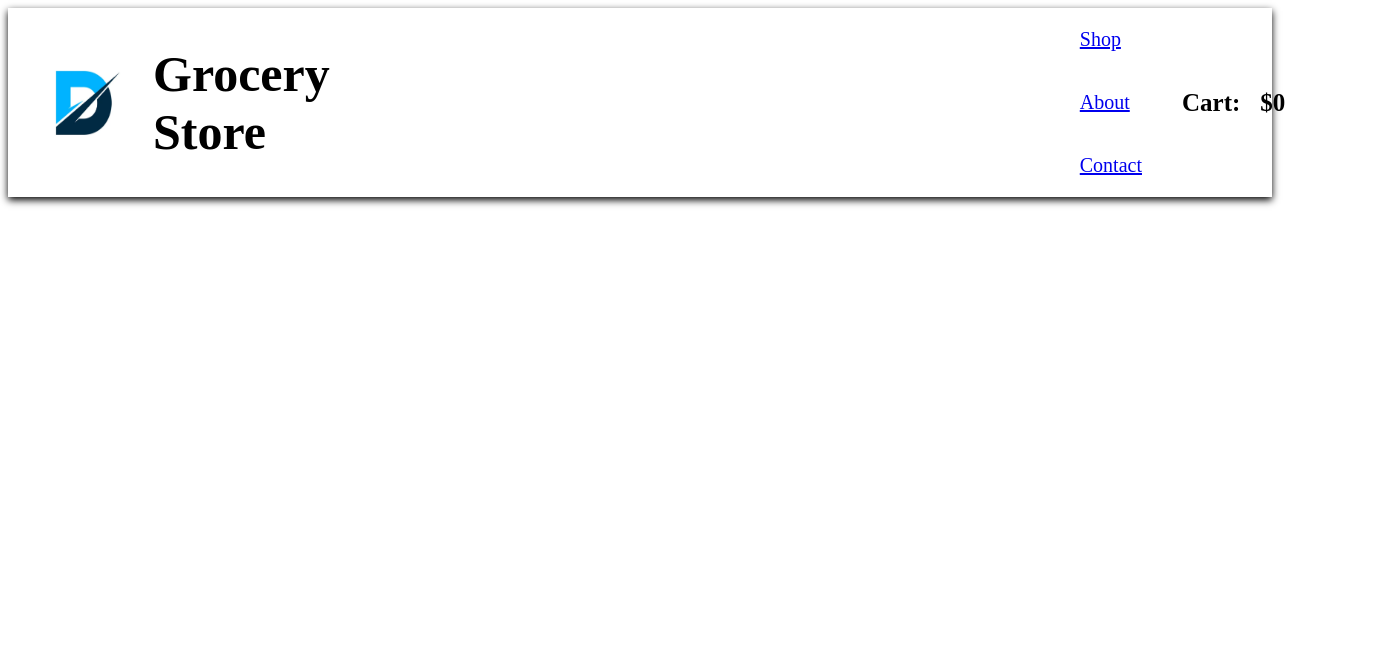
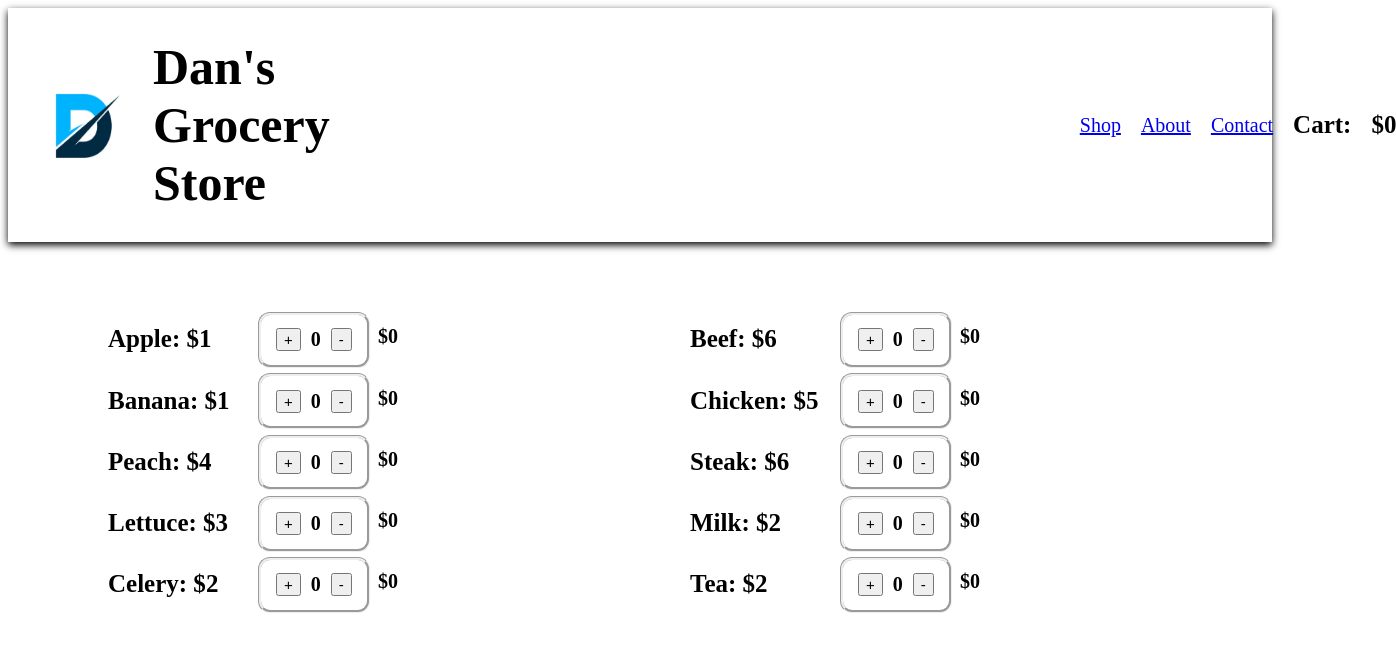
Before and after one commit to dawolfe2/online_shop, a React (Create React App) app in the folder Client/: page / in a window 1280 px wide. Shown: the top 652 px of the page, 1396 px wide, since content can reach past the window. Built offline with nearby package versions, Linux system fonts and the light colour scheme; no server answers.

Commit message:
Added functions for using database

```diff
--- a/Client/src/App.js
+++ b/Client/src/App.js
@@ -11,7 +11,7 @@ import Contact from './components/contact/contact.js'
       <Router>
          <Header/>
          <Routes>
-            <Route path='/Body' element={<Body />} />
+            <Route path='/' element={<Body />} />
             <Route path='/about' element={<About/>} />
             <Route path='/contact' element={<Contact/>} />
           </Routes>
--- a/Client/src/components/Body.css
+++ b/Client/src/components/Body.css
@@ -1,8 +1,15 @@
 .Body{
 }
 
-.Main{
+.MainBody{
+    margin-left: 100px;
+    margin-top: 50px;
   }
+
+.column{
+    float: left;
+    width: 50%;
+}
 
 .Instructions{
     font-size: 30px;
--- a/Client/src/components/Body.js
+++ b/Client/src/components/Body.js
@@ -2,16 +2,25 @@ import React from 'react';
 import './Body.css'
 import Item from './item.js'
 
-//Instructions items create items for the shop, only need to add name of item and price and it will create an html object
+//Create items for the shop, only need to add name of item and price and it will create a new html object
 
 export default function Body(){
   return(
-      <div className="Main">
-            <h4 className="Instructions">Add or remove items from cart by clicking the buttons</h4>
-            <Item Item="Apple" Price="1"/>
-            <Item Item="Banana" Price="2"/>
-            <Item Item="Steak" Price="4"/>
-            <Item Item="Milk" Price="5"/>
+      <div className="MainBody">
+        <div className="column">
+          <Item Item="Apple" Price="1"/>
+          <Item Item="Banana" Price="1"/>
+          <Item Item="Peach" Price="4"/>
+          <Item Item="Lettuce" Price="3"/>
+          <Item Item="Celery" Price="2"/>
+        </div>
+        <div className="column">
+          <Item Item="Beef" Price="6"/>
+          <Item Item="Chicken" Price="5"/>
+          <Item Item="Steak" Price="6"/>
+          <Item Item="Milk" Price="2"/>
+          <Item Item="Tea" Price="2"/>
+        </div>
       </div>
   )
 }
--- a/Client/src/components/Header.css
+++ b/Client/src/components/Header.css
@@ -17,13 +17,13 @@
 }
 
 .navmenu{
+    display: flex;
     margin-left: 700px;
     font-size: 20px;
 }
 
 .navmenu > .navlink {
-    display: inline-block;
-    margin: 20px;
+    margin-left: 20px;
 }
 
 .cart{
--- a/Client/src/components/Header.js
+++ b/Client/src/components/Header.js
@@ -1,9 +1,13 @@
 import React from 'react';
 import logo from '../images/D_logo.PNG'
 import './Header.css'
-import { NavLink, NavMenu }
-    from "./NavbarElements";
 import Axios from 'axios'
+import {
+  BrowserRouter as Router,
+  Switch,
+  Route,
+  Link
+} from 'react-router-dom';
 
 export default class Header extends React.Component{
 
@@ -12,29 +16,44 @@ export default class Header extends React.Component{
     total: 0
   }
 
-  componentDidMount() {
-    this.interval = setInterval(() => this.setState({ total: this.state.total }), 1000);
+   componentDidMount() {
+    this.interval = setInterval(() =>
+    Axios.post("http://localhost:3001/api/total", {
+      id: 1,
+      }).then(function(response){
+        this.state.total = parseFloat(response[0].total);
+      })
+    , 3000);
   }
+
   componentWillUnmount() {
     clearInterval(this.interval);
   }
+
+  // componentDidMount() {
+  //   this.interval = setInterval(() => this.setState({ total: this.state.total}), 500);
+  // }
+
+  // componentWillUnmount() {
+  //   clearInterval(this.interval);
+  // }
 
   render(){
     return(
         <div className="header">
           <img src={logo} className="headerlogo"></img>
-          <h2 className="storename">Grocery Store</h2>
-            <NavMenu className="navmenu">
-              <NavLink to="/Body" className="navlink">
-                Shop
-              </NavLink>
-              <NavLink to="/about" className="navlink">
-                About
-              </NavLink>
-              <NavLink to="/contact" className="navlink">
-                Contact
-              </NavLink>
-            </NavMenu>
+          <h2 className="storename">Dan's Grocery Store</h2>
+          <div className="navmenu">
+            <p className="navlink">
+              <Link to="/">Shop</Link>
+            </p>
+            <p className="navlink">
+              <Link to="/about">About</Link>
+            </p>
+            <p className="navlink">
+              <Link to="/users">Contact</Link>
+            </p>
+          </div>
           <h4 className="cart">Cart:</h4>
           <h4 className="total">${this.state.total}</h4>
         </div>
--- a/Client/src/components/NavbarElements.js
+++ b/Client/src/components/NavbarElements.js
@@ -1,12 +1,12 @@
-import { NavLink as Link } from "react-router-dom";
-import styled from "styled-components";
+// import { NavLink as Link } from "react-router-dom";
+// import styled from "styled-components";
 
 
-export const NavLink = styled(Link)`
+// export const NavLink = styled(Link)`
 
 
-`;
+// `;
 
-export const NavMenu = styled.div`
+// export const NavMenu = styled.div`
 
-`;
+// `;
--- a/Client/src/components/item.js
+++ b/Client/src/components/item.js
@@ -16,20 +16,21 @@ export default class Item extends React.Component{
 
       this.setState({ count: (this.state.count + 1) })
       this.setState({ total: (parseInt(this.state.total) + parseInt(this.props.Price)) })
-
-      Axios.post("http://localhost:3001/api/insert", {
-      username: "Dan",
-      total: this.props.Price,
-      }).then(()=>{
-      alert("Success!")
-      });
-
+      Axios.post("http://localhost:3001/api/add", {
+      id: 1,
+      cost: this.props.Price,
+      })
     }
 
     minus = () =>{
         if(this.state.count!=0){
             this.setState({ count: (this.state.count - 1) })
             this.setState({ total: (parseInt(this.state.total) - parseInt(this.props.Price))})
+
+            Axios.post("http://localhost:3001/api/subtract", {
+            id: 1,
+            cost: this.props.Price,
+      })
         }
     }
 
```
Also changed, not shown: 1 other file (tests, documents, lock files or other folders).
